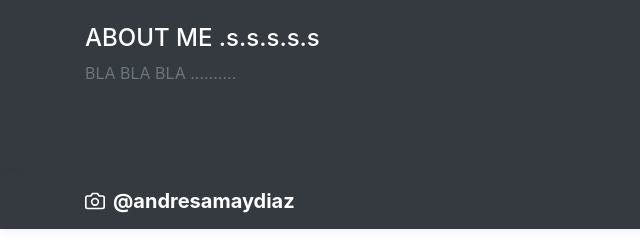
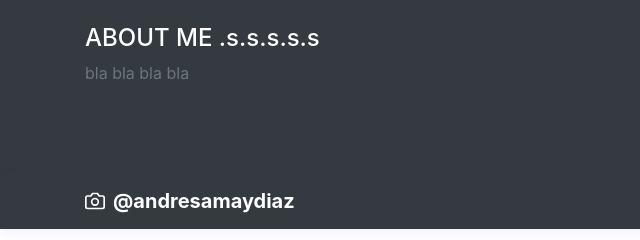
Before and after one commit to andresamayadiaz/andresamayadiaz.github.io, a plain HTML site: page index.html in a window 1280 px wide. Both pictures are taken after a click on the button "Toggle navigation". Shown: the top 240 px of the page, 0-640 px from the left. Drawn offline with nearby package versions, Linux system fonts and the light colour scheme.

Commit message:
lowecase

```diff
--- a/index.html
+++ b/index.html
@@ -64,7 +64,7 @@
           <div class="row">
             <div class="col-sm-8 col-md-7 py-4">
               <h4 class="text-white">ABOUT ME .s.s.s.s.s</h4>
-              <p class="text-muted">BLA BLA BLA ..........</p>
+              <p class="text-muted">bla bla bla bla</p>
             </div>
             <div class="col-sm-4 offset-md-1 py-4">
               <h4 class="text-white">Contact</h4>
```
